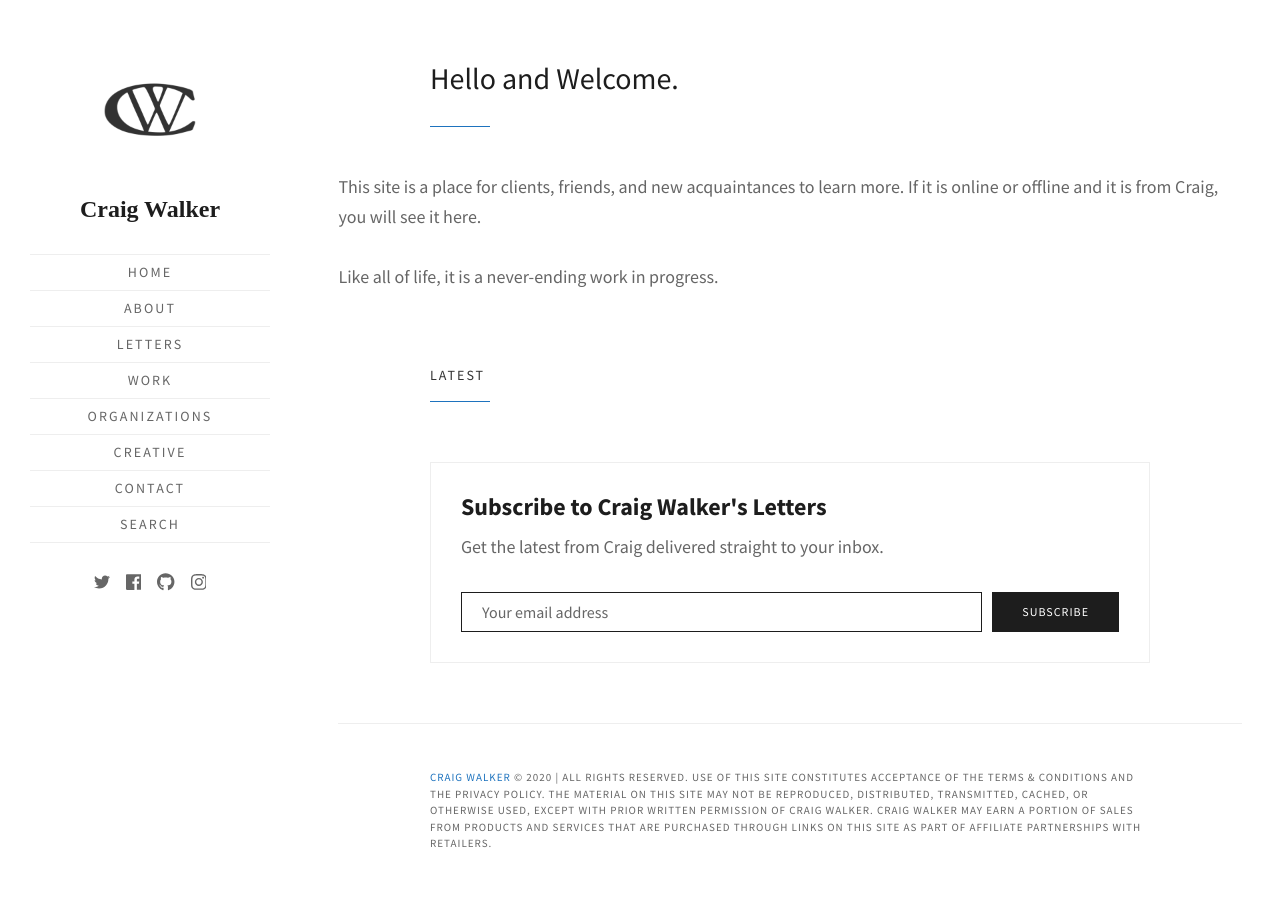
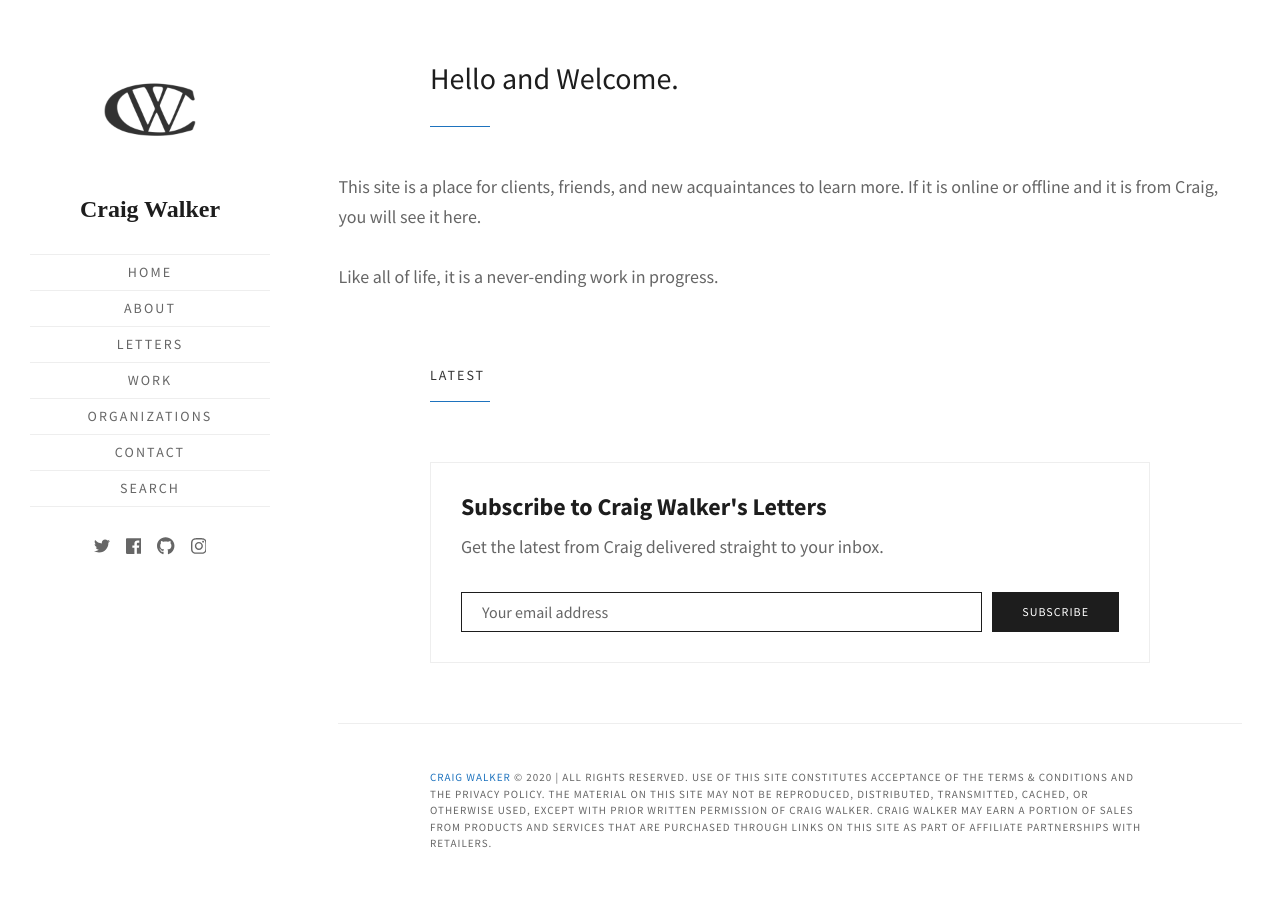
Before and after one commit to walkercraig/walkercraig, a Jekyll site: the page built from index.html, in a window 1280 px wide. Built offline with Jekyll 4.4.1, drawn with Linux system fonts in a browser that asks for light colours; some web fonts are replaced; the list of posts is cut into pages by our own code.

Commit message:
Update _config.yml

```diff
--- a/_config.yml
+++ b/_config.yml
@@ -37,8 +37,6 @@ navigation:
     url: /roycetest/work
   - text: Organizations
     url: /roycetest/organizations
-  - text: Creative
-    url: /roycetest/creative
   - text: Contact
     url: /roycetest/contact
   - text: Search
```
